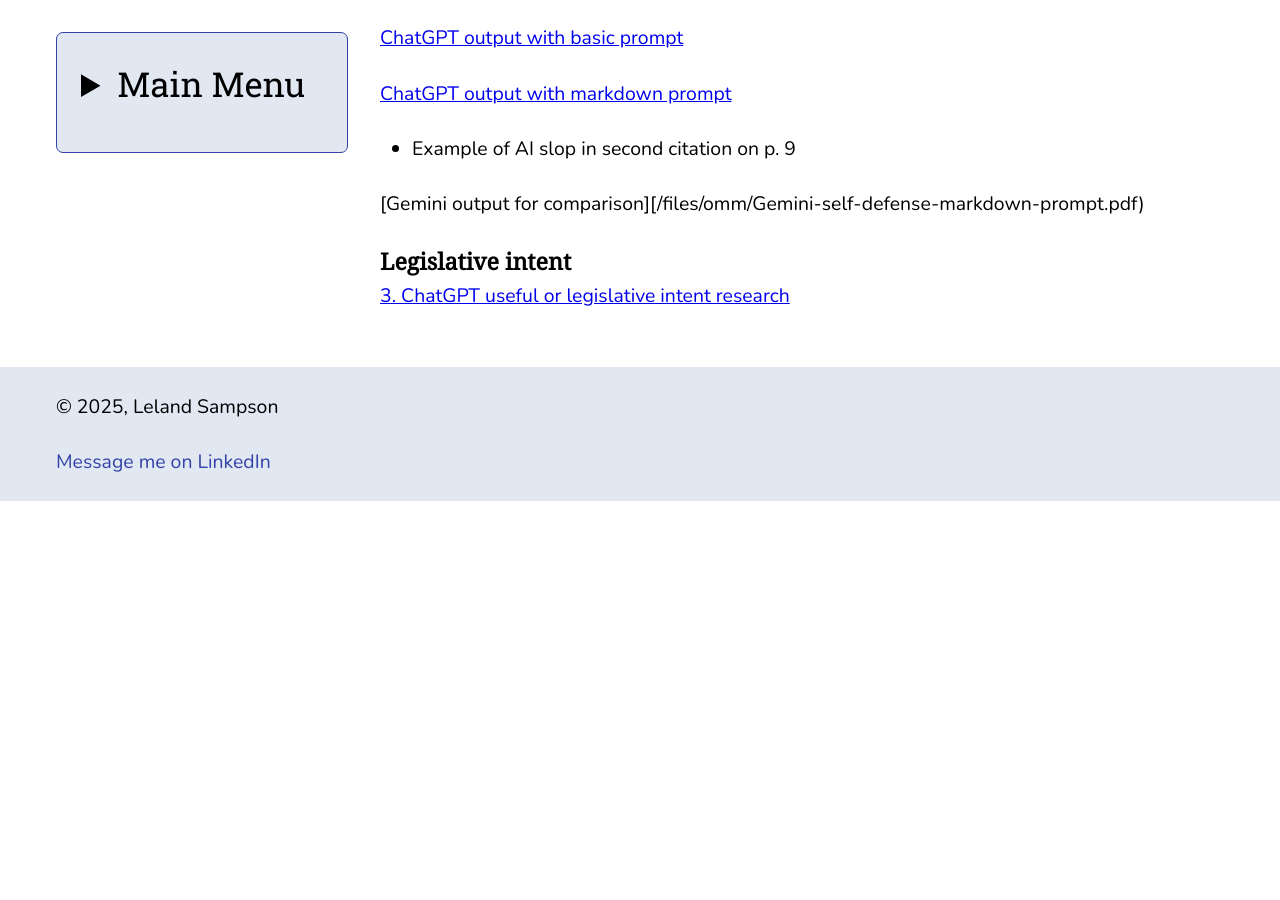
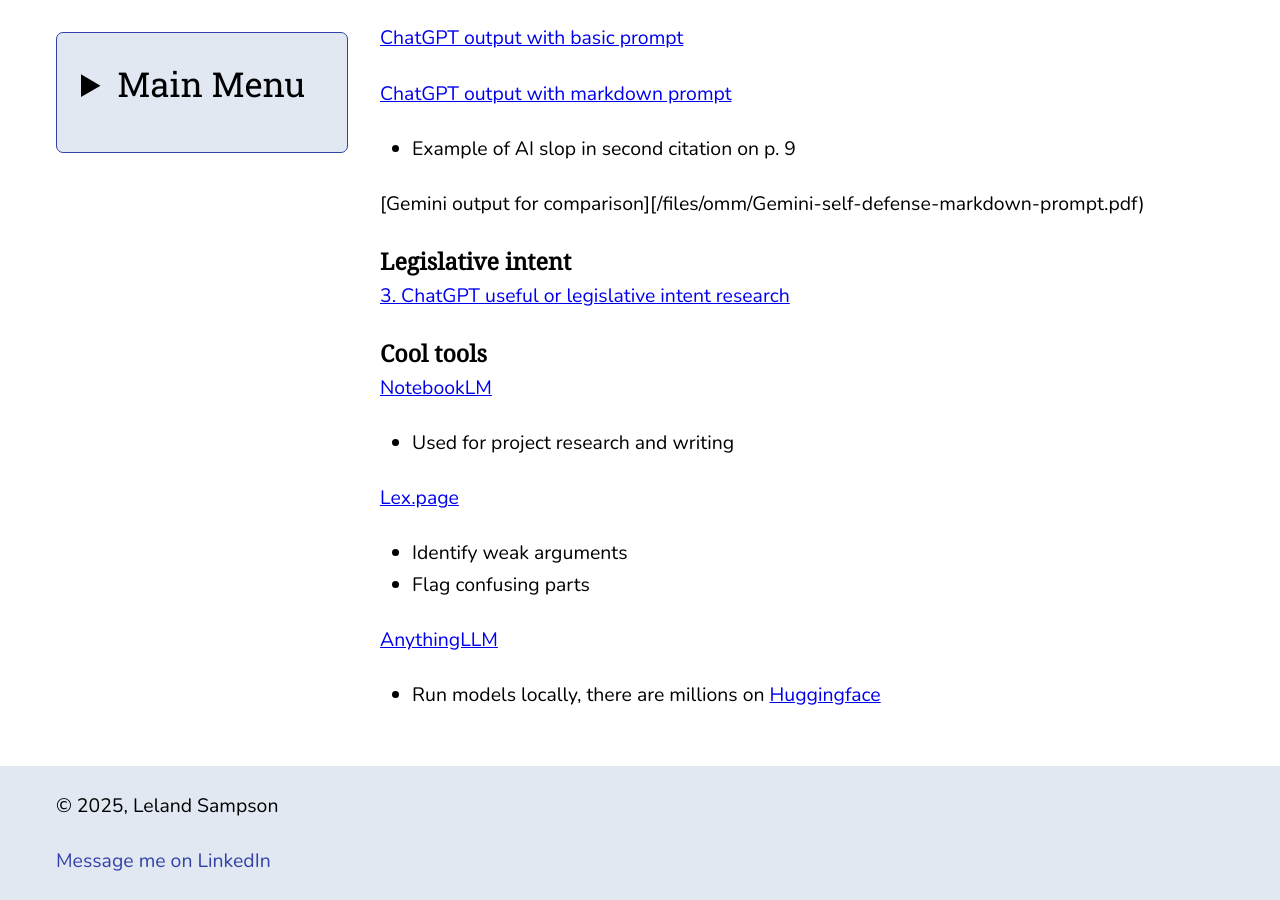
Before and after one commit to lelandsampson/Leland-Sampson-Website, a Jekyll site: the page built from omm-1.md, in a window 1280 px wide and 900 px high, scrolled down 781 px. Built offline with Jekyll 4.4.1, drawn with Linux system fonts in a browser that asks for light colours; before the commit the page ends 1282 px from its top, so only the background shows below that.

Commit message:
Update omm-1.md

```diff
--- a/omm-1.md
+++ b/omm-1.md
@@ -30,3 +30,14 @@
 
 ### Legislative intent
 [3. ChatGPT useful or legislative intent research](https://chatgpt.com/share/690b44f5-f2c0-8003-ad2a-6651d67f05cd)
+
+### Cool tools
+[NotebookLM](https://notebooklm.google.com/notebook/95a1e95a-90e4-4c11-b739-d5f40ded9c74)
+- Used for project research and writing
+
+[Lex.page](https://lex.page/)
+- Identify weak arguments
+- Flag confusing parts
+
+[AnythingLLM](https://anythingllm.com/)
+- Run models locally, there are millions on [Huggingface](https://huggingface.co/models)
```
